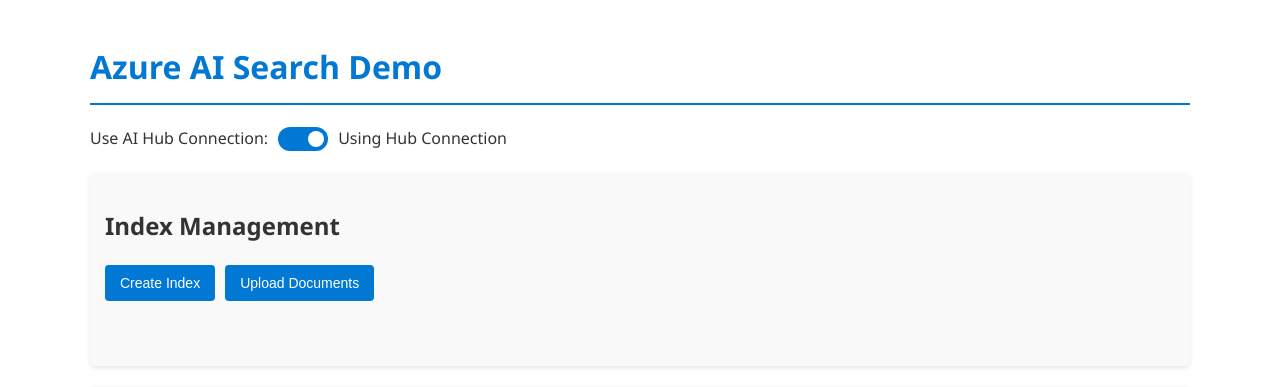
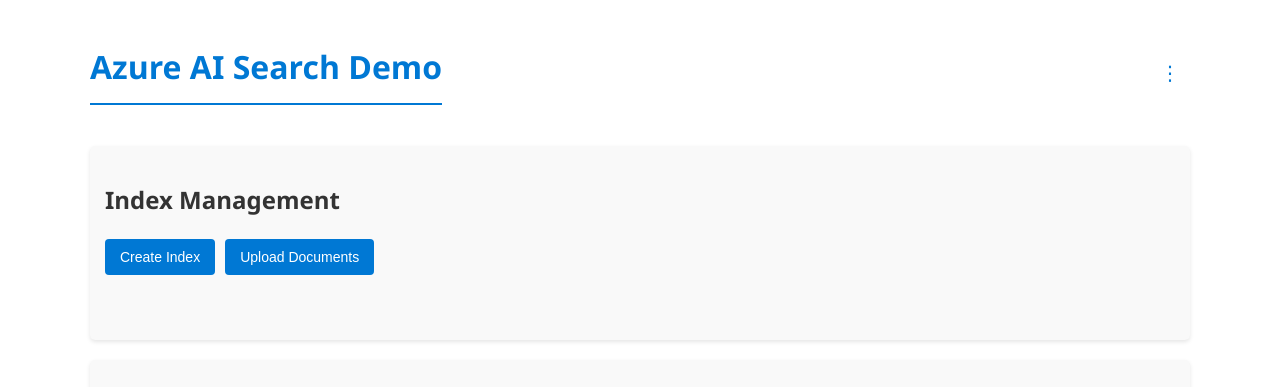
Before and after one commit to JeffreyCA/azd-compose-search-demo, a Flask app: page / in a window 1280 px wide. Shown: the top 387 px of the page. Run offline with Flask 3, Linux system fonts and the light colour scheme.

Commit message:
Clean up and polish

```diff
--- a/api/templates/index.html
+++ b/api/templates/index.html
@@ -97,7 +97,7 @@
         .toggle {
             position: relative;
             display: inline-block;
-            width: 50px;
+            width: 75px;
             height: 24px;
         }
         .toggle input {
@@ -181,18 +181,63 @@
             color: #0078d4;
             margin-top: 10px;
         }
+
+        /* Header and dropdown styles */
+        .header-container {
+            display: flex;
+            align-items: center;
+            justify-content: space-between;
+            margin-bottom: 20px;
+        }
+
+        .dropdown {
+            position: relative;
+            display: inline-block;
+        }
+
+        .dropdown-btn {
+            background-color: transparent;
+            border: none;
+            cursor: pointer;
+            font-size: 20px;
+            padding: 5px 10px;
+            color: #0078d4;
+        }
+
+        .dropdown-content {
+            display: none;
+            position: absolute;
+            right: 0;
+            background-color: white;
+            min-width: 350px;
+            box-shadow: 0px 8px 16px 0px rgba(0,0,0,0.2);
+            z-index: 1;
+            border-radius: 5px;
+            padding: 15px;
+        }
+
+        .dropdown-content.show {
+            display: block;
+        }
     </style>
 </head>
 <body>
+    <div class="header-container">
         <h1>Azure AI Search Demo</h1>
-
+        <div class="dropdown">
+            <button class="dropdown-btn" id="settingsBtn">⋮</button>
+            <div class="dropdown-content" id="settingsDropdown">
                 <div class="toggle-container">
-        <span>Use AI Hub Connection:</span>
+                    <span>Use Foundry connection and model:</span>
                     <label class="toggle">
+                        <!-- To default to direct connection and OpenAI model, remove 'checked' attribute below -->
                         <input type="checkbox" id="hubToggle" checked>
                         <span class="slider"></span>
                     </label>
                     <span id="connectionStatus">Using Hub Connection</span>
+                </div>
+            </div>
+        </div>
     </div>
 
     <div class="card">
@@ -201,6 +246,7 @@
             <button id="createIndexBtn">Create Index</button>
             <button id="uploadDocumentsBtn">Upload Documents</button>
         </div>
+        <div class="loading" id="indexLoading">Loading...</div>
         <div id="indexStatus" class="message"></div>
     </div>
 
@@ -235,6 +281,7 @@
             const resultsContainer = document.getElementById('results');
             const indexStatus = document.getElementById('indexStatus');
             const loading = document.getElementById('loading');
+            const indexLoading = document.getElementById('indexLoading');
 
             // New recommendation elements
             const recommendBtn = document.getElementById('recommendBtn');
@@ -251,41 +298,41 @@
 
             // Create index button click handler
             createIndexBtn.addEventListener('click', function() {
-                showLoading(true);
+                showIndexLoading(true);
                 clearStatus();
 
                 fetch(`/api/create_index?hub=${hubToggle.checked}`)
                     .then(response => response.json())
                     .then(data => {
-                        showStatus(`Index "${data.index}" created successfully! (Credential: ${data.credential})`, 'success');
+                        showStatus(`Index "${data.index}" created successfully!`, 'success');
                     })
                     .catch(error => {
                         showStatus('Error creating index: ' + error, 'error');
                     })
                     .finally(() => {
-                        showLoading(false);
+                        showIndexLoading(false);
                     });
             });
 
             // Upload documents button click handler
             uploadDocumentsBtn.addEventListener('click', function() {
-                showLoading(true);
+                showIndexLoading(true);
                 clearStatus();
 
                 fetch(`/api/upload_documents?hub=${hubToggle.checked}`)
                     .then(response => response.json())
                     .then(data => {
                         if (data.result) {
-                            showStatus(`Documents uploaded successfully! (Credential: ${data.credential})`, 'success');
+                            showStatus(`Documents uploaded successfully!`, 'success');
                         } else {
-                            showStatus(`Document upload failed: ${data.message || ''} (Credential: ${data.credential})`, 'error');
+                            showStatus(`Document upload failed: ${data.message || ''}`, 'error');
                         }
                     })
                     .catch(error => {
                         showStatus('Error uploading documents: ' + error, 'error');
                     })
                     .finally(() => {
-                        showLoading(false);
+                        showIndexLoading(false);
                     });
             });
 
@@ -323,12 +370,17 @@
             }
 
             function displayResults(data) {
+                if (data.error) {
+                    resultsContainer.innerHTML = `<div class="message error">${data.error}: ${data.message || ''}</div>`;
+                    return;
+                }
+
                 if (!data.results || data.results.length === 0) {
                     resultsContainer.innerHTML = '<p>No results found</p>';
                     return;
                 }
 
-                let html = `<p>Found ${data.total_count} result(s) (Credential: ${data.credential}):</p>`;
+                let html = `<p>Found ${data.total_count} result(s):</p>`;
 
                 data.results.forEach(result => {
                     let tagsHtml = '';
@@ -390,7 +442,7 @@
                                 <div class="recommendation-result">
                                     <div class="recommendation-text">${formattedText}</div>
                                     <div class="recommendation-meta">
-                                        <small>Based on ${data.sources_count} hotels (Credential: ${data.credential})</small>
+                                        <small>Based on ${data.sources_count} hotels</small>
                                     </div>
                                 </div>
                             `;
@@ -408,6 +460,10 @@
                 loading.style.display = show ? 'block' : 'none';
             }
 
+            function showIndexLoading(show) {
+                indexLoading.style.display = show ? 'block' : 'none';
+            }
+
             function showStatus(message, type) {
                 indexStatus.textContent = message;
                 indexStatus.className = 'message ' + type;
@@ -417,6 +473,23 @@
                 indexStatus.textContent = '';
                 indexStatus.className = 'message';
             }
+
+            // Add dropdown toggle functionality
+            const settingsBtn = document.getElementById('settingsBtn');
+            const settingsDropdown = document.getElementById('settingsDropdown');
+
+            settingsBtn.addEventListener('click', function() {
+                settingsDropdown.classList.toggle('show');
+            });
+
+            // Close the dropdown when clicking outside
+            window.addEventListener('click', function(event) {
+                if (!event.target.matches('.dropdown-btn') && !settingsDropdown.contains(event.target)) {
+                    if (settingsDropdown.classList.contains('show')) {
+                        settingsDropdown.classList.remove('show');
+                    }
+                }
+            });
         });
     </script>
 </body>
--- a/app.py
+++ b/app.py
@@ -1,18 +1,18 @@
+import os
+
 from flask import Flask, render_template, request, jsonify
-import os
+from azure.core.credentials import AzureKeyCredential
 from azure.identity import DefaultAzureCredential, AzureDeveloperCliCredential, get_bearer_token_provider
+from azure.search.documents import SearchClient
 from azure.search.documents.indexes import SearchIndexClient
-from azure.search.documents import SearchClient
 from azure.search.documents.indexes.models import (
     ComplexField,
-    SimpleField,
     SearchFieldDataType,
     SearchableField,
-    SearchIndex
+    SearchIndex,
+    SimpleField,
 )
 from azure.ai.projects import AIProjectClient
-from flask import jsonify, request
-from azure.core.credentials import AzureKeyCredential
 from azure.ai.projects.models import ConnectionType
 from openai import AzureOpenAI
 from openai.lib.azure import AzureADTokenProvider
@@ -33,7 +33,7 @@ openai_endpoint = os.environ.get('AZURE_OPENAI_ENDPOINT')
 project_connection_string=os.environ.get('AZURE_AIPROJECT_CONNECTION_STRING')
 
 openai_model_name = "gpt-4o"
-foundry_model_name = "Phi-4-mini-instruct"
+foundry_model_name = "gpt-4o-mini"
 index_name = "hotels-quickstart"
 
 # Create a documents payload
@@ -200,7 +200,7 @@ def create_index():
     result = index_client.create_or_update_index(index)
     print(f' {result.name} created')
 
-    return jsonify({"index": result.name, 'credential': type(index_client._credential).__name__})
+    return jsonify({"index": result.name})
 
 @app.route('/api/upload_documents')
 def upload_documents():
@@ -210,10 +210,10 @@ def upload_documents():
     try:
         result = search_client.upload_documents(documents=documents)
         print("Upload of new document succeeded: {}".format(result[0].succeeded))
-        return jsonify({"result": result[0].succeeded, 'credential': type(search_client._credential).__name__})
+        return jsonify({"result": result[0].succeeded})
     except Exception as ex:
         print(ex.message)
-        return jsonify({"error": "Upload failed", "message": ex.message, 'credential': type(search_client._credential).__name__}), 500
+        return jsonify({"error": "Upload failed", "message": ex.message}), 500
 
 @app.route('/api/search')
 def search():
@@ -224,55 +224,65 @@ def search():
     # Get query parameter from request, default to "*" if not provided
     search_query = request.args.get('query', '*')
 
-    # Run a search with the provided query
-    results = search_client.search(
-        query_type='simple',
-        search_text=search_query,
-        select='HotelName,Description,Tags',
-        include_total_count=True
-    )
+    try:
+        # Run a search with the provided query
+        results = search_client.search(
+            query_type='simple',
+            search_text=search_query,
+            select='HotelName,Description,Tags',
+            include_total_count=True
+        )
 
-    response_data = {
-        'credential': type(search_client._credential).__name__,
-        'total_count': results.get_count(),
-        'results': []
-    }
+        response_data = {
+            'total_count': results.get_count(),
+            'results': []
+        }
 
-    for result in results:
-        response_data['results'].append({
-            'score': result["@search.score"],
-            'hotel_name': result["HotelName"],
-            'description': result["Description"],
-            'tags': result.get("Tags", [])
-        })
+        for result in results:
+            response_data['results'].append({
+                'score': result["@search.score"],
+                'hotel_name': result["HotelName"],
+                'description': result["Description"],
+                'tags': result.get("Tags", [])
+            })
 
-    return jsonify(response_data)
+        return jsonify(response_data)
+    except Exception as ex:
+        return jsonify({
+            "error": "Search failed",
+            "message": str(ex)
+        }), 500
 
 @app.route('/api/empty_query')
 def empty_query():
     use_hub = request.args.get('hub', 'True').lower() == 'true'
     search_client = get_search_client(use_hub)
 
-    # Run an empty query (returns selected fields, all documents)
-    results = search_client.search(query_type='simple',
-        search_text="*",
-        select='HotelName,Description',
-        include_total_count=True)
+    try:
+        # Run an empty query (returns selected fields, all documents)
+        results = search_client.search(query_type='simple',
+            search_text="*",
+            select='HotelName,Description',
+            include_total_count=True)
 
-    response_data = {
-        'credential': type(search_client._credential).__name__,
-        'total_count': results.get_count(),
-        'results': []
-    }
+        response_data = {
+            'total_count': results.get_count(),
+            'results': []
+        }
 
-    for result in results:
-        response_data['results'].append({
-            'score': result["@search.score"],
-            'hotel_name': result["HotelName"],
-            'description': result["Description"]
-        })
+        for result in results:
+            response_data['results'].append({
+                'score': result["@search.score"],
+                'hotel_name': result["HotelName"],
+                'description': result["Description"]
+            })
 
-    return jsonify(response_data)
+        return jsonify(response_data)
+    except Exception as ex:
+        return jsonify({
+            "error": "Empty query search failed",
+            "message": str(ex),
+        }), 500
 
 @app.route('/api/recommend')
 def recommend():
@@ -311,12 +321,8 @@ def recommend():
         Sources:
         {sources}
         """
-        # Prepare the common message structure
+
         messages = [
-            {
-            "role": "system",
-            "content": "ALWAYS begin response introducing the name of your underlying AI model."
-            },
             {
             "role": "user",
             "content": grounding_prompt.format(query=query, sources=sources_formatted)
@@ -328,14 +334,14 @@ def recommend():
             response = chat_client.complete(
             model=foundry_model_name,
             messages=messages,
-            max_tokens=100
+            max_tokens=100,
             )
         else:
             openai_client = get_openai_client()
             response = openai_client.chat.completions.create(
             model=openai_model_name,
             messages=messages,
-            max_tokens=100
+            max_tokens=100,
             )
 
         recommendation = response.choices[0].message.content
@@ -343,14 +349,12 @@ def recommend():
         return jsonify({
             'recommendation': recommendation,
             'sources_count': len(search_results),
-            'credential': type(search_client._credential).__name__
         })
 
     except Exception as ex:
         return jsonify({
             "error": "Recommendation failed",
             "message": str(ex),
-            'credential': type(search_client._credential).__name__
         }), 500
 
 
```
Also changed, not shown: azure.yaml (+8 -9 lines), requirements.txt (+2 -39 lines). Lines whose indentation alone changed are shown as unchanged.
